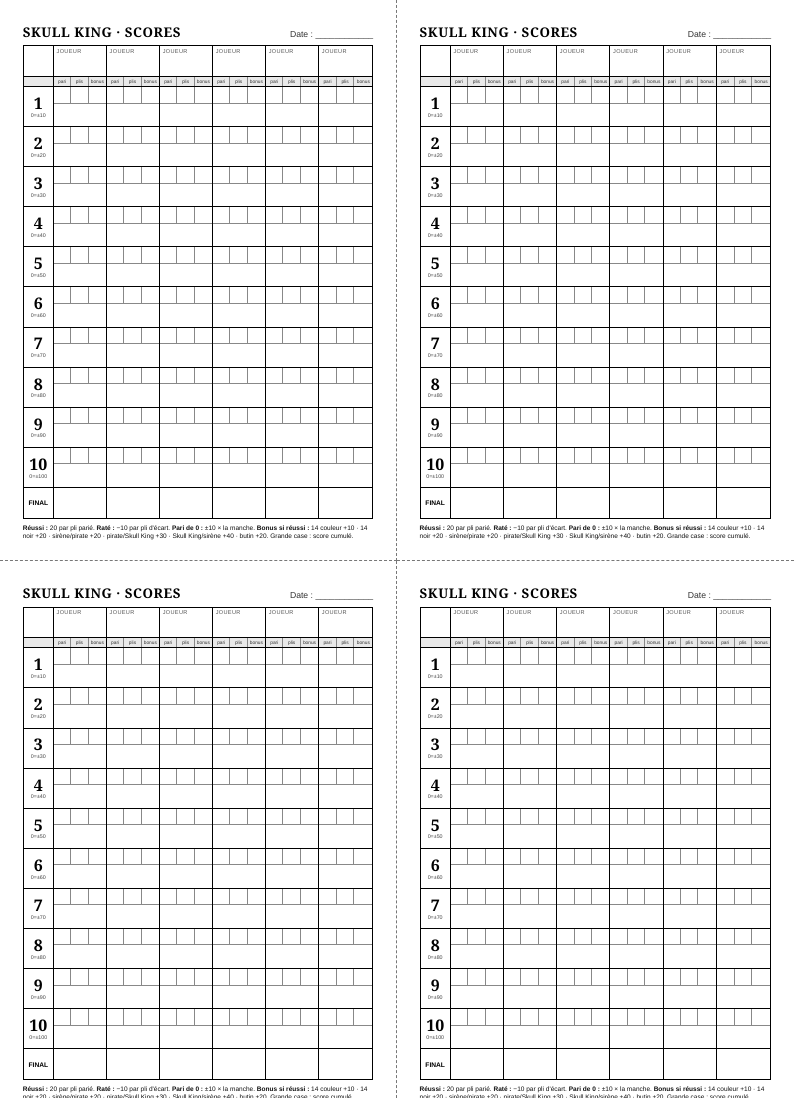
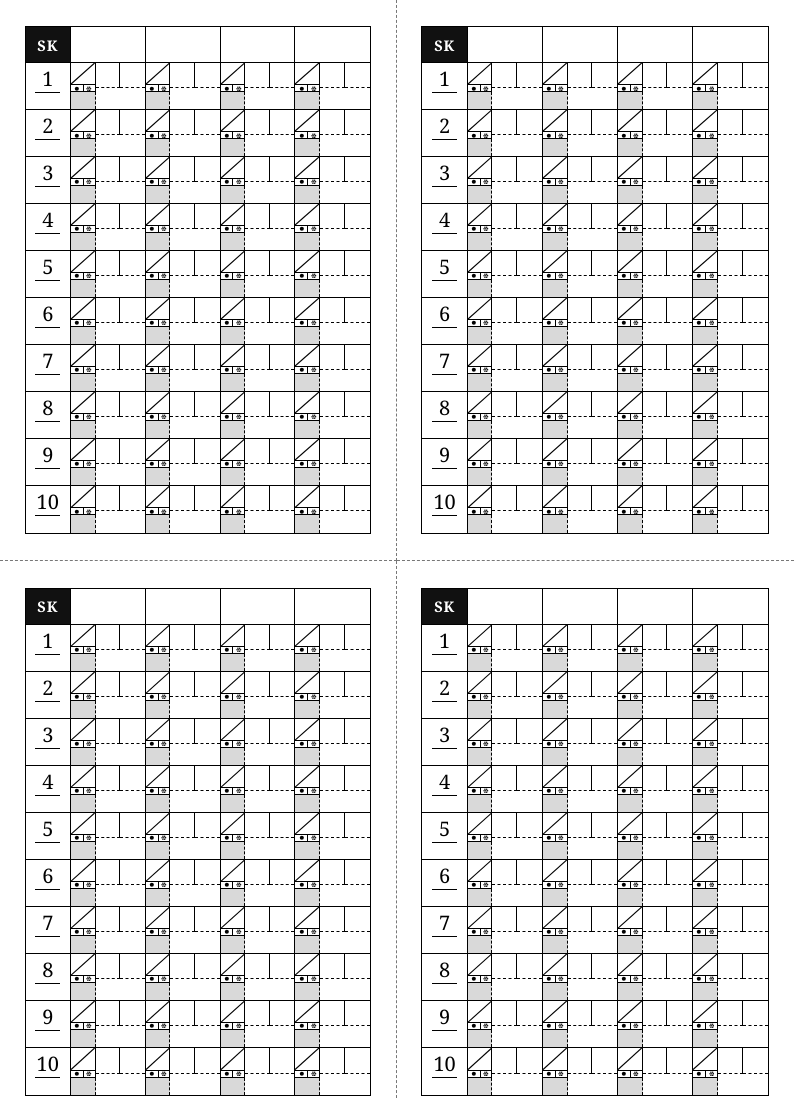
Before and after one commit to Yonizzer/skull-king-scores, a plain HTML site: page planche-src.html in a window 1280 px wide. Shown: the top 1098 px of the page, without its empty margins (0-811 px from the left). Drawn offline with Linux system fonts and the light colour scheme.

Commit message:
Planche A4 : grille du calepin d'origine, 4 joueurs, quatre par feuille

```diff
--- a/planche-src.html
+++ b/planche-src.html
@@ -7,58 +7,46 @@
 @page { size: A4 portrait; margin: 0; }
 * { box-sizing: border-box; }
 html, body { margin: 0; padding: 0; }
-body { font-family: "Helvetica Neue", Helvetica, Arial, sans-serif; color: #000; -webkit-print-color-adjust: exact; print-color-adjust: exact; }
+body { font-family: Georgia, "Times New Roman", serif; color: #000; -webkit-print-color-adjust: exact; print-color-adjust: exact; }
 .page { width: 210mm; height: 297mm; display: grid; grid-template-columns: 105mm 105mm; grid-template-rows: 148.5mm 148.5mm; }
-.sheet { padding: 6mm 6mm 4mm; display: flex; flex-direction: column; overflow: hidden; }
+.sheet { padding: 7mm 6.5mm; overflow: hidden; }
 .sheet:nth-child(odd) { border-right: 0.2mm dashed #777; }
 .sheet:nth-child(-n+2) { border-bottom: 0.2mm dashed #777; }
-.head { display: flex; align-items: baseline; justify-content: space-between; height: 6mm; }
-.head .t { font-family: Georgia, "Times New Roman", serif; font-size: 10pt; font-weight: bold; letter-spacing: .04em; }
-.head .d { font-size: 6.5pt; color: #333; }
-.grid { display: grid; grid-template-columns: 8mm repeat(6, 1fr); border: 0.4mm solid #000; }
-.grid > div { border-right: 0.4mm solid #000; border-bottom: 0.3mm solid #000; }
-.grid > div:nth-child(7n) { border-right: 0; }
-.name { height: 8mm; position: relative; }
-.name span { position: absolute; left: 0.7mm; top: 0.5mm; font-size: 4.2pt; color: #555; text-transform: uppercase; letter-spacing: .06em; }
-.lab { height: 2.8mm; display: grid; grid-template-columns: repeat(3, 1fr); font-size: 3.6pt; color: #333; background: #e9e9e9; }
-.lab i { font-style: normal; text-align: center; line-height: 2.5mm; border-right: 0.15mm solid #888; }
-.lab i:last-child { border-right: 0; }
-.rn { height: 10.6mm; display: flex; flex-direction: column; align-items: center; justify-content: center; font-family: Georgia, serif; font-size: 12pt; font-weight: bold; line-height: 1; }
-.rn small { font-family: "Helvetica Neue", Arial, sans-serif; font-size: 4pt; font-weight: normal; color: #444; margin-top: 0.5mm; }
-.cell { height: 10.6mm; display: grid; grid-template-columns: repeat(3, 1fr); grid-template-rows: 4.4mm 1fr; }
-.cell > b { border-right: 0.15mm solid #888; border-bottom: 0.15mm solid #888; }
-.cell > b:nth-child(3) { border-right: 0; }
-.cell > u { grid-column: 1 / -1; }
-.tot { height: 8mm; }
-.totl { height: 8mm; display: flex; align-items: center; justify-content: center; font-size: 5pt; font-weight: bold; text-transform: uppercase; }
-.grid > .last { border-bottom: 0; }
-.legend { margin-top: 1.2mm; font-size: 4.9pt; line-height: 1.3; color: #111; }
-.legend b { font-weight: bold; }
+.grid { height: 100%; display: grid; grid-template-columns: 12mm repeat(4, 1fr); grid-template-rows: 9.5mm repeat(10, 1fr); border: 0.5mm solid #000; }
+.grid > div { border-right: 0.5mm solid #000; border-bottom: 0.5mm solid #000; }
+.grid > div:nth-child(5n) { border-right: 0; }
+.grid > div:nth-last-child(-n+5) { border-bottom: 0; }
+.corner { background: #111; color: #fff; display: grid; place-items: center; font-size: 11pt; font-weight: bold; letter-spacing: .05em; }
+.rn { display: flex; flex-direction: column; align-items: center; padding-top: 1.6mm; font-size: 15pt; line-height: 1; }
+.rn::after { content: ""; width: 6.5mm; border-top: 0.25mm solid #000; margin-top: 0.8mm; }
+.cell { display: grid; grid-template-columns: 1fr 1fr 1fr; grid-template-rows: 46% 2.1mm 1fr; }
+.bid { grid-area: 1 / 1; position: relative; border-right: 0.3mm solid #000; }
+.bid svg { position: absolute; inset: 0; width: 100%; height: 100%; }
+.marks { grid-area: 2 / 1; display: grid; grid-template-columns: 1fr 1fr; border-top: 0.3mm solid #000; border-bottom: 0.3mm solid #000; border-right: 0.3mm solid #000; }
+.marks i { display: grid; place-items: center; }
+.marks i + i { border-left: 0.3mm solid #000; }
+.marks svg { width: 1.5mm; height: 1.5mm; }
+.shade { grid-area: 3 / 1; background: #d9d9d9; border-right: 0.3mm dashed #000; }
+.pts { grid-area: 1 / 2 / 3 / 3; border-right: 0.3mm solid #000; border-bottom: 0.3mm dashed #000; margin-bottom: 1.05mm; }
+.bon { grid-area: 1 / 3 / 3 / 4; border-bottom: 0.3mm dashed #000; margin-bottom: 1.05mm; }
+.tot { grid-area: 2 / 2 / 4 / 4; margin-top: 1.05mm; }
 </style>
 </head>
 <body>
 <div class="page" id="page"></div>
 <script>
 function sheet() {
-  let g = '<div class="name"></div>';
-  for (let p = 0; p < 6; p++) g += '<div class="name"><span>Joueur</span></div>';
-  g += '<div class="lab"></div>';
-  for (let p = 0; p < 6; p++) g += '<div class="lab"><i>pari</i><i>plis</i><i>bonus</i></div>';
-  for (let r = 1; r <= 10; r++) {
-    g += '<div class="rn">' + r + '<small>0=±' + (r * 10) + '</small></div>';
-    for (let p = 0; p < 6; p++) g += '<div class="cell"><b></b><b></b><b></b><u></u></div>';
-  }
-  g += '<div class="totl last">Final</div>';
-  for (let p = 0; p < 6; p++) g += '<div class="tot last"></div>';
-  return '<div class="sheet">' +
-    '<div class="head"><span class="t">SKULL KING · SCORES</span><span class="d">Date : ____________</span></div>' +
-    '<div class="grid">' + g + '</div>' +
-    '<div class="legend"><b>Réussi :</b> 20 par pli parié. <b>Raté :</b> −10 par pli d\'écart. <b>Pari de 0 :</b> ±10 × la manche. ' +
-    '<b>Bonus si réussi :</b> 14 couleur +10 · 14 noir +20 · sirène/pirate +20 · pirate/Skull King +30 · Skull King/sirène +40 · butin +20. ' +
-    'Grande case : score cumulé.</div>' +
-    '</div>';
+  const diag = '<svg viewBox="0 0 10 10" preserveAspectRatio="none"><line x1="0" y1="10" x2="10" y2="0" stroke="#000" stroke-width="0.3mm" vector-effect="non-scaling-stroke"/></svg>';
+  const dot = '<svg viewBox="0 0 10 10"><circle cx="5" cy="5" r="3.6"/></svg>';
+  let fl = '<svg viewBox="0 0 10 10"><circle cx="5" cy="5" r="1.3"/>';
+  for (let k = 0; k < 6; k++) fl += '<circle cx="' + (5 + 3.1 * Math.cos(k * Math.PI / 3)).toFixed(2) + '" cy="' + (5 + 3.1 * Math.sin(k * Math.PI / 3)).toFixed(2) + '" r="1.3"/>';
+  fl += '</svg>';
+  const cell = '<div class="cell"><div class="bid">' + diag + '</div><div class="marks"><i>' + dot + '</i><i>' + fl + '</i></div><div class="shade"></div><div class="pts"></div><div class="bon"></div><div class="tot"></div></div>';
+  let g = '<div class="corner">SK</div><div></div><div></div><div></div><div></div>';
+  for (let r = 1; r <= 10; r++) g += '<div class="rn">' + r + '</div>' + cell.repeat(4);
+  return '<div class="sheet"><div class="grid">' + g + '</div></div>';
 }
-document.getElementById('page').innerHTML = sheet() + sheet() + sheet() + sheet();
+document.getElementById('page').innerHTML = sheet().repeat(4);
 </script>
 </body>
 </html>
```
Also changed, not shown: 2 other files.
